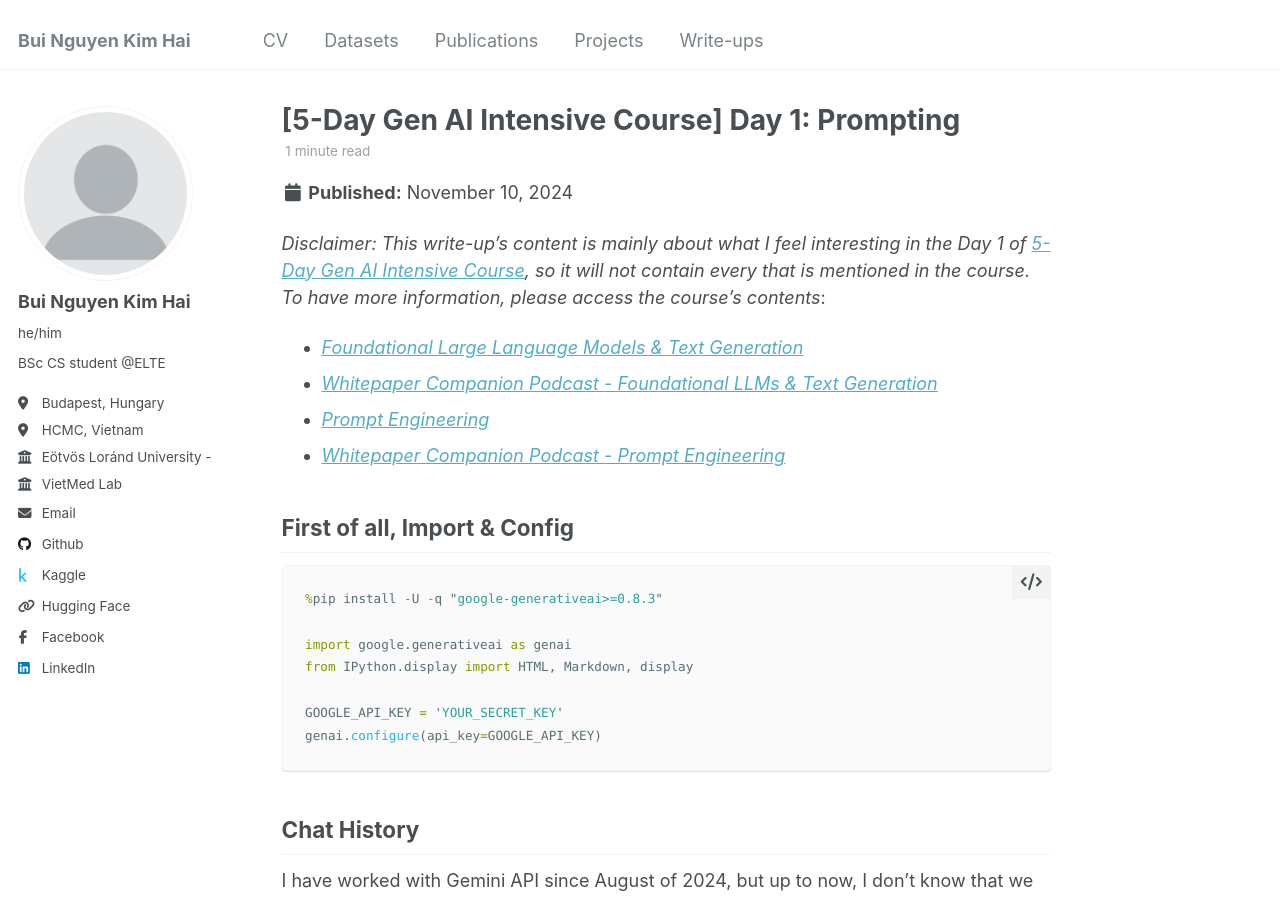
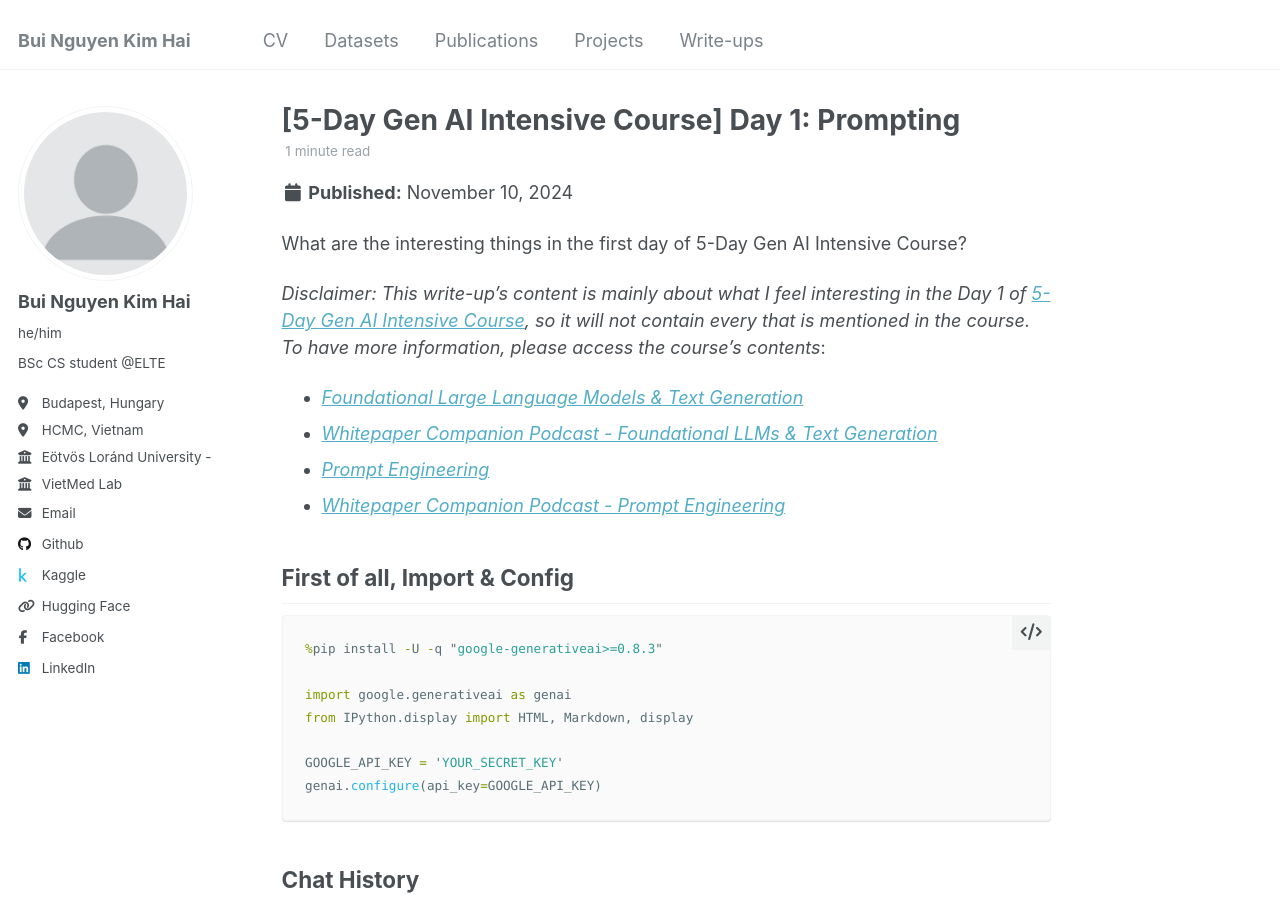
Before and after one commit to whynotkimhari/whynotkimhari.github.io, a Jekyll site: the page built from _posts/2024-11-10-write-up-1.md, in a window 1280 px wide and 900 px high. Built offline with Jekyll 4.4.1, drawn with Linux system fonts in a browser that asks for light colours.

Commit message:
Update 2024-11-10-write-up-1.md

```diff
--- a/_posts/2024-11-10-write-up-1.md
+++ b/_posts/2024-11-10-write-up-1.md
@@ -6,6 +6,8 @@ tags:
   - LLM prompting
   - 5-Day Gen AI Intensive Course
 ---
+
+What are the interesting things in the first day of 5-Day Gen AI Intensive Course?
 
 *Disclaimer: This write-up's content is mainly about what I feel interesting in the Day 1 of [5-Day Gen AI Intensive Course](https://rsvp.withgoogle.com/events/google-generative-ai-intensive), so it will not contain every that is mentioned in the course. To have more information, please access the course's contents*:
 
```
